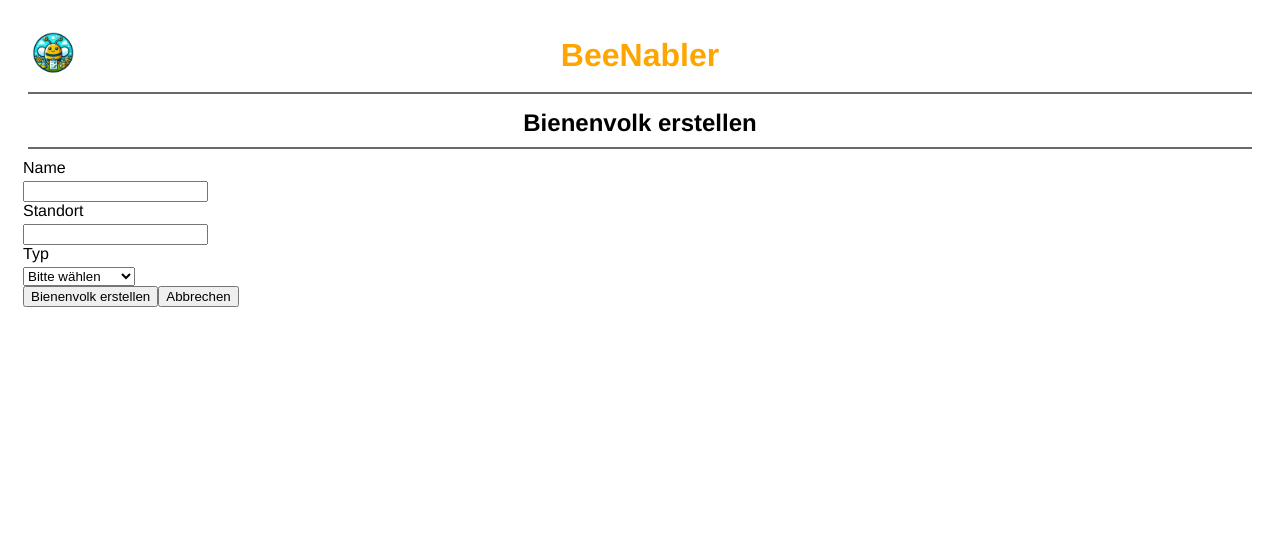
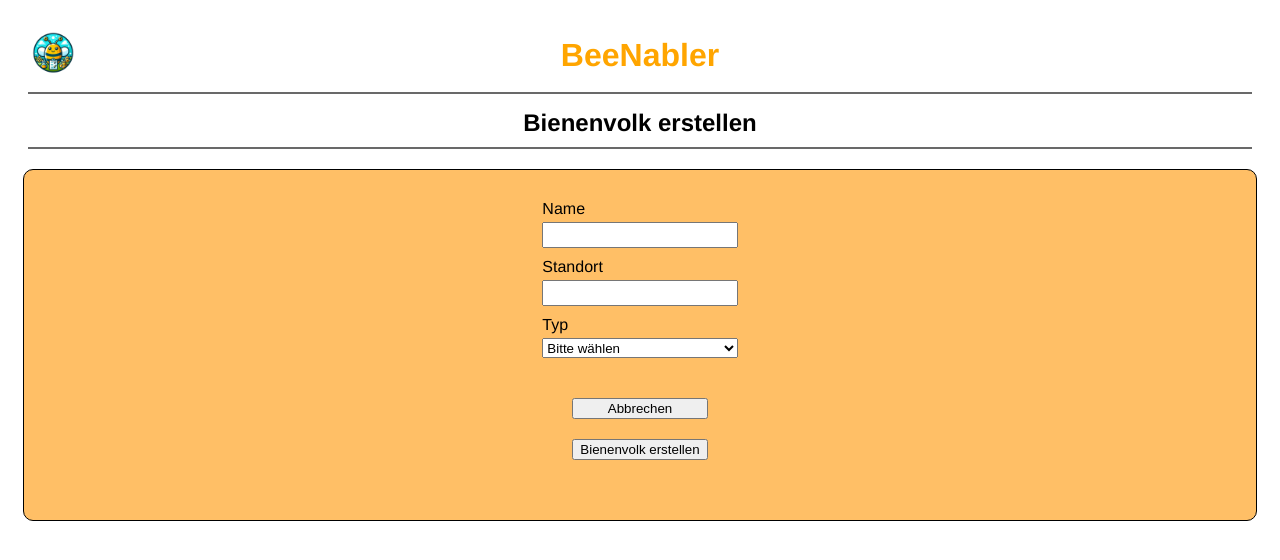
Before and after one commit to 4chiAA/capstone-beenabler, a React (Vite) app in the folder frontend/: page /create in a window 1280 px wide. Shown: the top 560 px of the page. Built offline with nearby package versions, Linux system fonts and the light colour scheme; no server answers.

Commit message:
update Styling CreateBeehive

```diff
--- a/frontend/src/components/FormCreate.tsx
+++ b/frontend/src/components/FormCreate.tsx
@@ -1,3 +1,4 @@
+import "../stylesheets/FormCreate.css";
 import axios from "axios";
 import {Beehive} from "../types/Beehive.ts";
 import {ChangeEvent, FormEvent, useState} from "react";
@@ -63,8 +64,7 @@ export default function FormCreate() {
 
     return (
         <div className="form-create-container">
-            <div className="new-beehive">
-                <form onSubmit={createNewBeehive}>
+            <form className="new-beehive" onSubmit={createNewBeehive}>
                     <p>Name</p>
                     <input
                         type={"text"}
@@ -81,12 +81,11 @@ export default function FormCreate() {
                         <option value="Wirtschaftsvolk">Wirtschaftsvolk</option>
                         <option value="Jungvolk">Jungvolk</option>
                     </select>
-                    <div>
+                    <div className="new-beehive buttons">
+                        <button type="button" onClick={cancelCreation}>Abbrechen</button>
                         <button type="submit">Bienenvolk erstellen</button>
-                        <button type="button" onClick={cancelCreation}>Abbrechen</button>
                     </div>
-                </form>
-            </div>
+            </form>
         </div>
     )
 }
--- a/frontend/src/stylesheets/FormCreate.css
+++ b/frontend/src/stylesheets/FormCreate.css
@@ -1,16 +1,28 @@
 .form-create-container {
-    display: grid;
+    display: flex;
     justify-content: center;
+    margin-top: 20px;
+    background-color: hsl(35, 100%, 70%);
+    border: 1px solid;
+    border-radius: 10px;
+
 }
 .new-beehive {
-    border: solid 1px black;
-    border-radius: 5px;
-    height: 120px;
-    margin-bottom: 30px;
-    padding: 10px;
+    display: flex;
+    flex-direction: column;
+    padding: 30px;
 }
 
 .new-beehive input {
     height: 20px;
     margin-bottom: 10px;
 }
+
+.new-beehive select {
+    height: 20px;
+    margin-bottom: 10px;
+}
+
+.new-beehive .buttons {
+    gap: 20px;
+}
```
